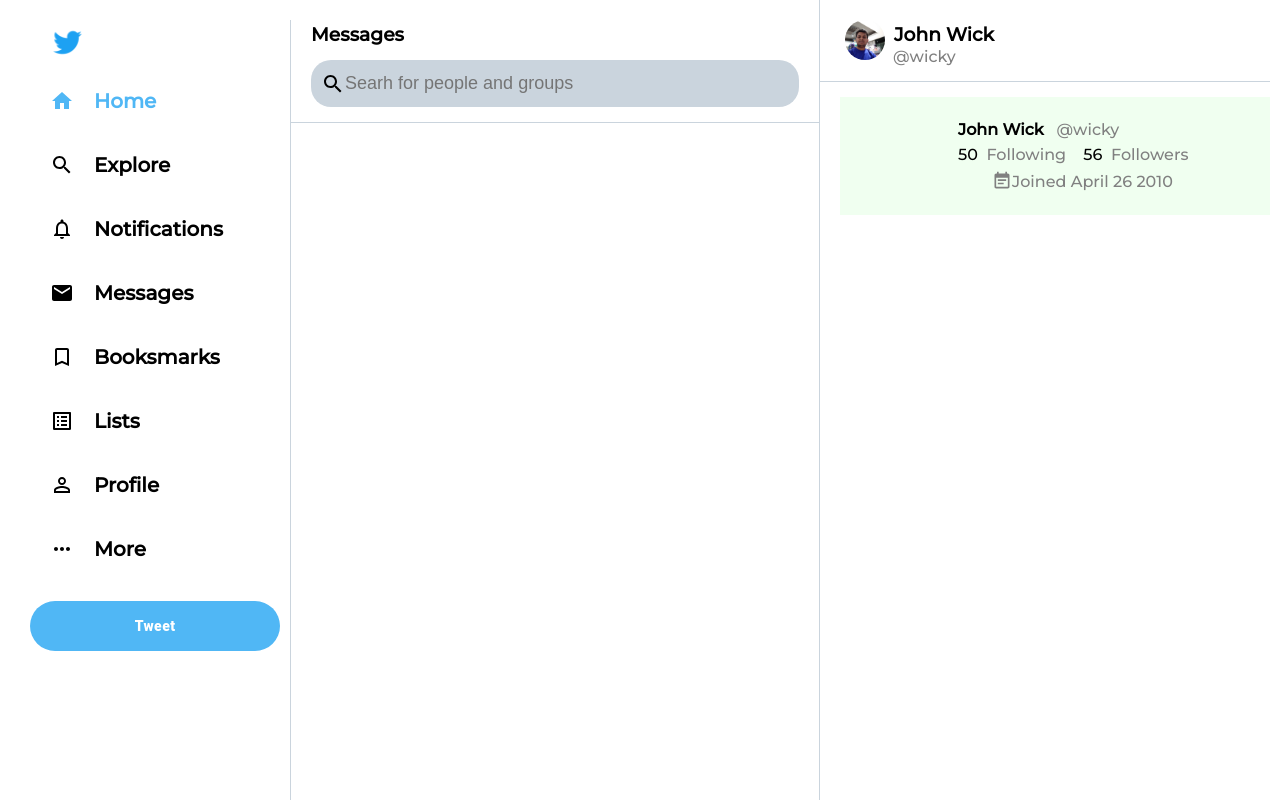
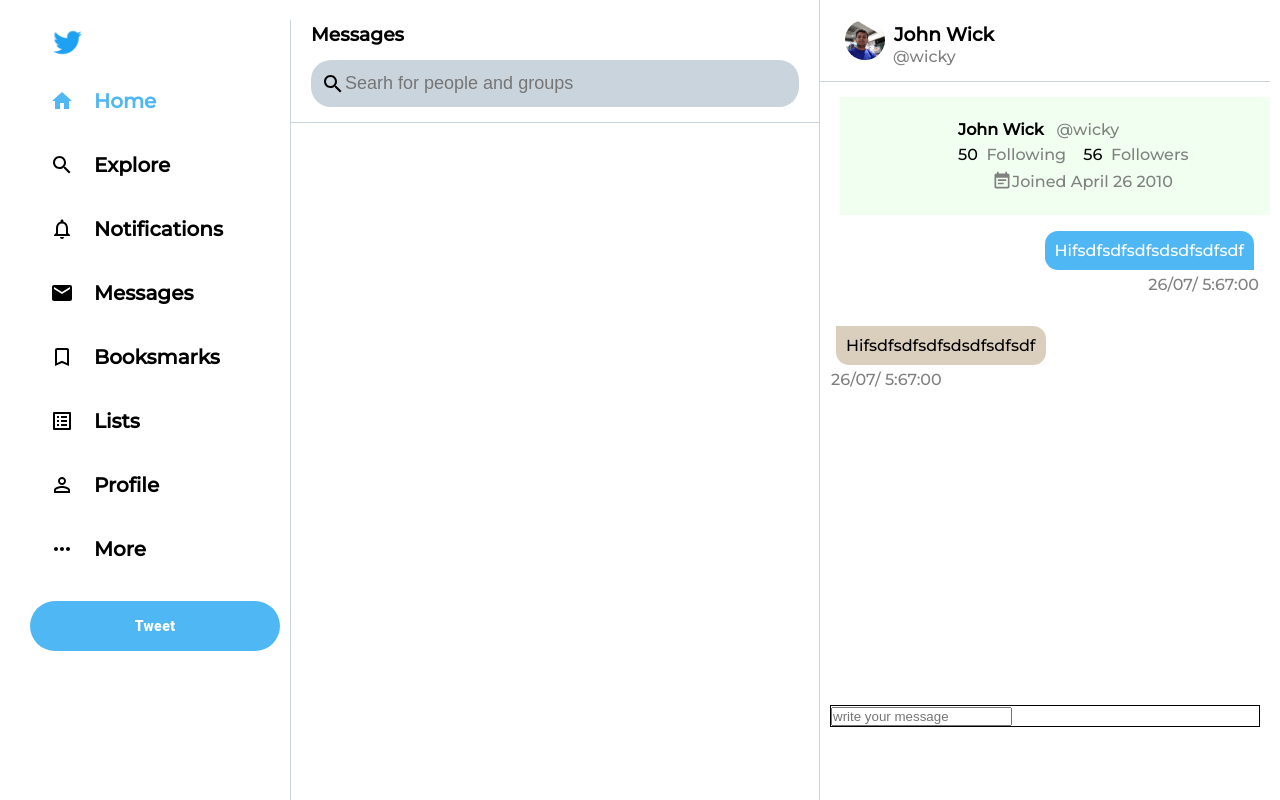
Before and after one commit to Iamsbharti/my-twitter, a React (Create React App) app: page /messages in a window 1280 px wide. Built offline with nearby package versions, Linux system fonts and the light colour scheme; sample sign-in values are in the browser's storage; a web font is replaced by a local one; what redux-immutable-state-invariant would draw is missing.

Commit message:
styles chat box -sent& recieve texts

```diff
--- a/src/components/message/ChatBox.js
+++ b/src/components/message/ChatBox.js
@@ -31,6 +31,33 @@
           </div>
         </div>
       </div>
+      <div className="user__chats">
+        <div className="sent__message">
+          <div className="message__sent">
+            <p>Hifsdfsdfsdfsdsdfsdfsdf</p>
+          </div>
+          <div className="msg__date__sent">
+            <p>26/07/ 5:67:00</p>
+          </div>
+        </div>
+        <br />
+        <br />
+        <br />
+        <br />
+        <br />
+        {/**recieved__message */}
+        <div className="recieved__message">
+          <div className="message__recieved">
+            <p>Hifsdfsdfsdfsdsdfsdfsdf</p>
+          </div>
+          <div className="msg__date__recieved">
+            <p>26/07/ 5:67:00</p>
+          </div>
+        </div>
+      </div>
+      <div className="send__chat">
+        <input placeholder="write your message" />
+      </div>
     </div>
   );
 }
--- a/src/css/Message.css
+++ b/src/css/Message.css
@@ -159,3 +159,63 @@
 .span__gray {
   color: gray;
 }
+.user__chats {
+  height: 60vh;
+  width: auto;
+  overflow-y: scroll;
+}
+.sent__message {
+  display: flex;
+  float: right;
+  color: white;
+  margin: 11px;
+  flex-direction: column;
+}
+.message__sent {
+  display: flex;
+  justify-content: center;
+  width: auto;
+  float: right;
+  height: auto;
+  border-radius: 13px 13px 0px 13px;
+  margin: 5px;
+  padding: 10px;
+  overflow-wrap: break-word;
+  background-color: var(--twitter-color);
+}
+.msg__date__sent {
+  display: flex;
+  justify-content: flex-end;
+  color: gray;
+}
+.recieved__message {
+  display: flex;
+  float: left;
+  color: black;
+  margin: 11px;
+  flex-direction: column;
+}
+.message__recieved {
+  display: flex;
+  justify-content: center;
+  width: auto;
+  float: right;
+  height: auto;
+  border-radius: 0px 13px 13px 13px;
+  margin: 5px;
+  padding: 10px;
+  overflow-wrap: break-word;
+  background-color: rgb(218, 206, 188);
+}
+.msg__date__recieved {
+  display: flex;
+  justify-content: flex-start;
+  color: gray;
+}
+.recieved__message > p {
+  margin: 5px;
+}
+.send__chat {
+  border: 1px solid black;
+  margin: 10px;
+}
```
